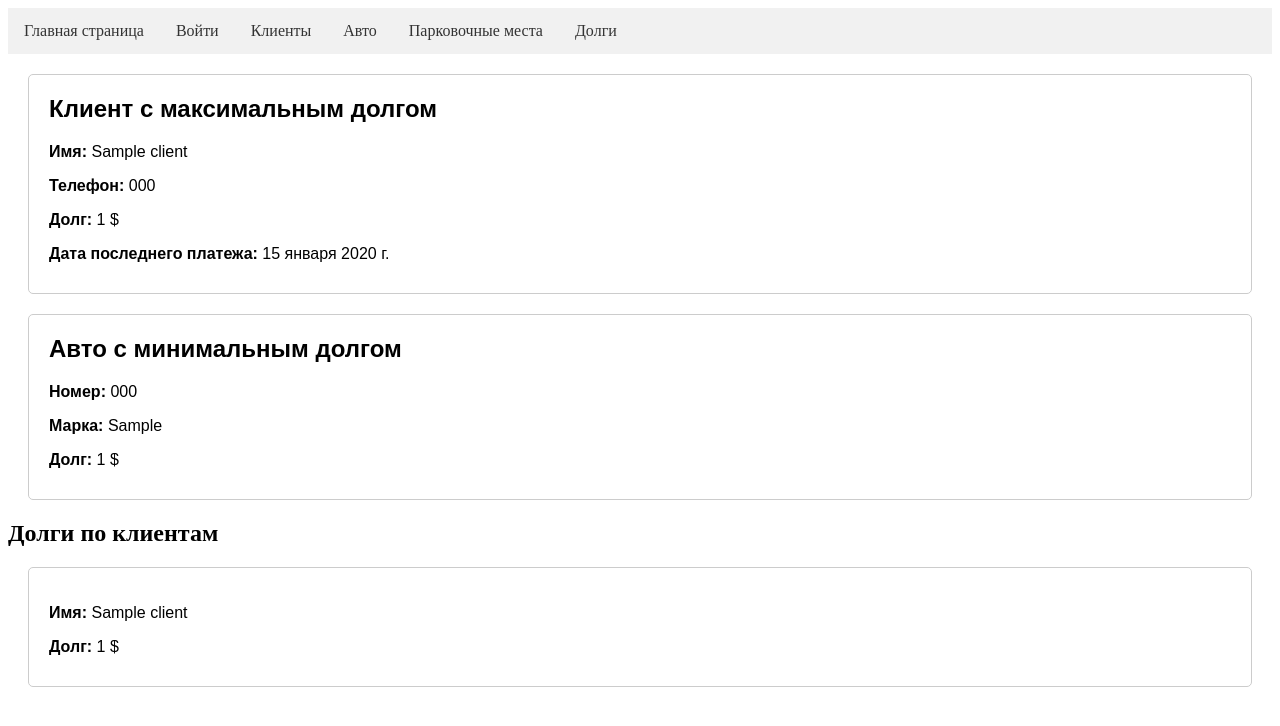
After one commit to EvgenyKuznetsov153502/Igi_python_labs, a Django app: page /debts/ in a window 1280 px wide. The commit adds this page. Shown: the top 726 px of the page. Run offline with Django 4.2, Linux system fonts and the light colour scheme; tables that the repository leaves empty hold one stand-in row (values such as "Sample post").

Commit message:
creat invoicing for payment in the admin window and add the debts window

```diff
--- a/Lab_4/AutoCar/MyApp/models.py
+++ b/Lab_4/AutoCar/MyApp/models.py
@@ -12,6 +12,9 @@ class PaymentInvoice(models.Model):
 
     def __str__(self):
         return f"{self.pk}: [{self.accrual_date}] [{self.payment_date}]"
+
+    def display_debt(self):
+        return str(self.car.debt)
 
     class Meta:
         verbose_name = 'Счет на оплату'
@@ -53,6 +56,9 @@ class Car(models.Model):
     def display_client(self):
         return ', '.join([client.name for client in self.clients.all()[:3]])
 
+    def display_debt(self):
+        return str(self.debt)
+
     display_client.short_description = 'Clients'
 
     class Meta:
--- a/Lab_4/AutoCar/MyApp/templates/MyApp/car_info.html
+++ b/Lab_4/AutoCar/MyApp/templates/MyApp/car_info.html
@@ -10,6 +10,7 @@
     <p><strong>Марка:</strong> {{c.brand}}</p>
     <p><strong>Долг:</strong> {{c.debt}}</p>
     <p><strong>Владельцы:</strong> {{c.display_client}}</p>
+          <p><strong>Парковочное место:</strong> {{message}}</p>
 
       </div>
       {% endfor %}
--- /dev/null
+++ b/Lab_4/AutoCar/MyApp/templates/MyApp/debts.html
@@ -0,0 +1,32 @@
+{% extends 'MyApp/base.html' %}
+
+{% block content %}
+<div class="client-info">
+
+    <h2>Клиент с максимальным долгом </h2>
+    <p><strong>Имя: </strong> {{max_debt_client.name}}</p>
+    <p><strong>Телефон:</strong> {{max_debt_client.telephone}}</p>
+    <p><strong>Долг:</strong> {{max_debt}} $</p>
+    <p><strong>Дата последнего платежа:</strong> {{last_date}}</p>
+
+      </div>
+
+<div class="client-info">
+
+    <h2>Авто с минимальным долгом </h2>
+    <p><strong>Номер: </strong> {{car_min.number}}</p>
+    <p><strong>Марка:</strong> {{car_min.brand}}</p>
+    <p><strong>Долг:</strong> {{min_debt}} $</p>
+      </div>
+
+    <h2>Долги по клиентам</h2>
+     {% for l in list %}
+      <div class="client-info">
+
+    <p><strong>Имя: </strong> {{l.0}}</p>
+    <p><strong>Долг: </strong> {{l.1}} $</p>
+
+      </div>
+      {% endfor %}
+
+{% endblock %}
--- a/Lab_4/AutoCar/MyApp/urls.py
+++ b/Lab_4/AutoCar/MyApp/urls.py
@@ -12,8 +12,8 @@ urlpatterns = [
     path('parking_spaces/', parking_spaces, name='parking_spaces'),
     path('parking_spaces/<int:sp_id>', show_park_space, name='parking_space'),
     path('parking_spaces/add', add_parking_space, name='add_parking_space'),
-    path('parking_spaces/<int:sp_id>/delete', delete_park_space, name='delete_park_space')
-
+    path('parking_spaces/<int:sp_id>/delete', delete_park_space, name='delete_park_space'),
+    path('debts/', max_debt, name='debts')
     # path('cars/<int:carid>/', cars),  # http://127.0.0.1:8000/cars/
     # re_path(r'^archive/(?P<year>[0-9]{4})/', archive),  # http://127.0.0.1:8000/cars/
 ]
--- a/Lab_4/AutoCar/MyApp/views.py
+++ b/Lab_4/AutoCar/MyApp/views.py
@@ -1,7 +1,7 @@
-from django.db.models import F
+from django.db.models import F, Sum, Min
 from django.shortcuts import render, redirect
 from django.http import HttpRequest, HttpResponse, HttpResponseNotFound, Http404
-
+from datetime import date
 from .forms import *
 from .models import Client, Car, ParkingSpace
 
@@ -11,7 +11,8 @@ menu = [
     {'title': "Войти", 'url_name': 'login'},
     {'title': "Клиенты", 'url_name': 'clients'},
     {'title': "Авто", 'url_name': 'cars'},
-    {'title': "Парковочные места", 'url_name': 'parking_spaces'}
+    {'title': "Парковочные места", 'url_name': 'parking_spaces'},
+    {'title': "Долги", 'url_name': 'debts'}
 ]
 
 
@@ -74,9 +75,19 @@ def cars(request):
 
 def show_car(request, car_id):
     car = Car.objects.filter(id=car_id)
+
     try:
         car2 = Car.objects.get(id=car_id)
         spaces = car2.invoices.all()
+
+        try:
+            sp = car2.parking_space
+            message = sp
+        except:
+            message = 'Нету'
+
+        #print(message)
+
     except:
         return HttpResponseNotFound("<h2>Нету машины с таким id</h2>")
 
@@ -102,7 +113,8 @@ def show_car(request, car_id):
         'my_car': car,
         'spaces': spaces,
         'id': car_id,
-        'form': form
+        'form': form,
+        'message': message
     }
     return render(request, 'MyApp/car_info.html', context=context)
 
@@ -171,6 +183,55 @@ def delete_park_space(request, sp_id):
         return HttpResponseNotFound("<h2>Ошибка удаления</h2>")
 
 
+def max_debt(request):
+    try:
+        list_of_clients_and_debts = []  # лист из листов вида [клиент, долг]
+
+        cl = Client.objects.filter(cars__isnull=False).distinct()
+        first_client = cl.first()
+        id_max = first_client.pk
+        temp = first_client.cars.aggregate(Sum('debt'))
+        max_deb = temp['debt__sum']
+
+        for client in cl:
+            dict_sum = client.cars.aggregate(Sum('debt'))
+            deb = dict_sum['debt__sum']
+            temp_list = [client.name, deb]
+            list_of_clients_and_debts.append(temp_list)
+            if deb > max_deb:
+                max_deb = deb
+                id_max = client.pk
+        max_debt_client = Client.objects.get(id=id_max)
+
+        last_date = date(2000, 6, 1)
+        for d in max_debt_client.cars.all():
+            if d.invoices.all():
+                temp_date = d.invoices.all().latest('payment_date').payment_date
+                # print(temp_date)
+                if temp_date > last_date:
+                    last_date = temp_date
+
+        # print(list_of_clients_and_debts)
+        temp_dict_debt = Car.objects.aggregate(Min('debt'))
+        min_debt = temp_dict_debt['debt__min']
+        car_min = Car.objects.get(debt=min_debt)
+
+    except:
+        return HttpResponseNotFound("Ошибка чтения")
+
+    context = {
+        'title': 'Долги по клиентам',
+        'menu': menu,
+        'max_debt': max_deb,
+        'max_debt_client': max_debt_client,
+        'last_date': last_date,
+        'list': list_of_clients_and_debts,
+        'min_debt': min_debt,
+        'car_min': car_min
+    }
+    return render(request, 'MyApp/debts.html', context=context)
+
+
 def login(request):
     return render(request, 'MyApp/login.html', {'title': 'Авторизация', 'menu': menu})
 
```
Also changed, not shown: Lab_4/AutoCar/MyApp/admin.py (+21 -1 lines).
